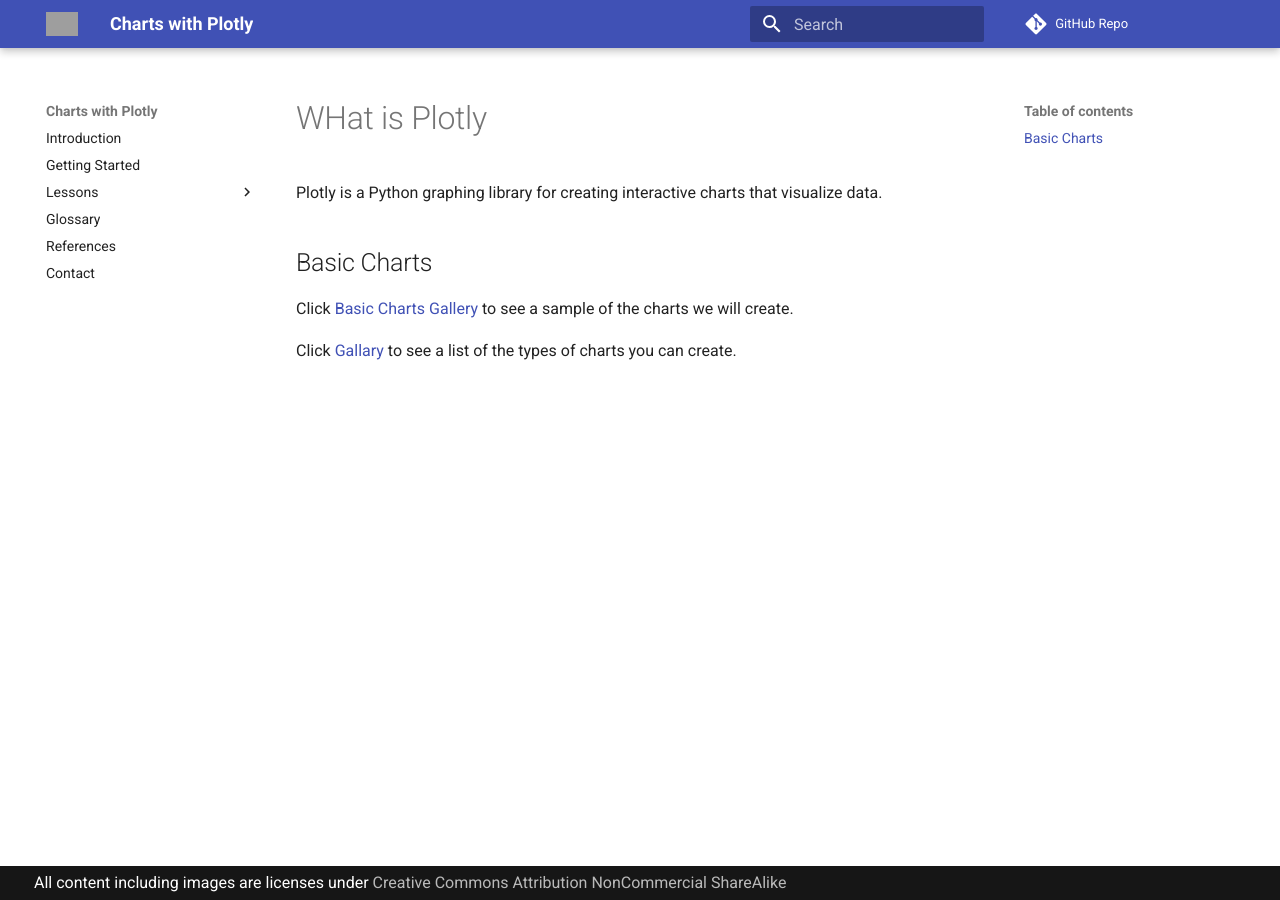
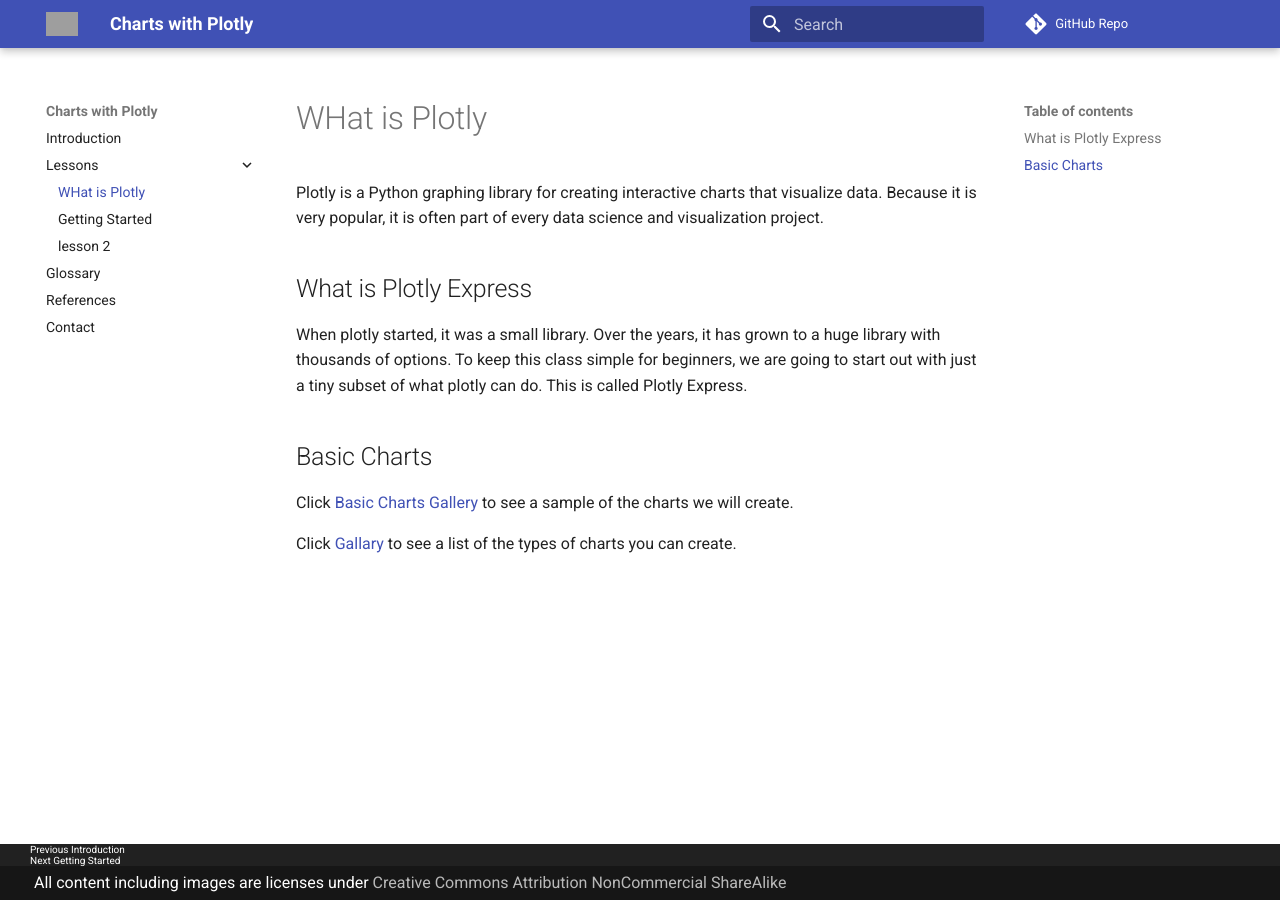
Before and after one commit to CoderDojoTC/plotly, an MkDocs documentation site: the page built from docs/lessons/01-what-is-plotly.md, in a window 1280 px wide. Built offline with MkDocs 1.6.1 and Material for MkDocs 9.7.7, drawn with Linux system fonts in a browser that asks for light colours; comment, search, counter and statistics services are not loaded; grey boxes are pictures that could not be loaded.

Commit message:
updates to markdown content

```diff
--- a/docs/lessons/01-what-is-plotly.md
+++ b/docs/lessons/01-what-is-plotly.md
@@ -1,6 +1,10 @@
 # WHat is Plotly
 
-Plotly is a Python graphing library for creating interactive charts that visualize data.
+Plotly is a Python graphing library for creating interactive charts that visualize data.  Because it is very popular, it is often part of every data science and visualization project.
+
+## What is Plotly Express
+
+When plotly started, it was a small library.  Over the years, it has grown to a huge library with thousands of options.  To keep this class simple for beginners, we are going to start out with just a tiny subset of what plotly can do.  This is called Plotly Express.
 
 ## Basic Charts
 
--- a/mkdocs.yml
+++ b/mkdocs.yml
@@ -1,9 +1,10 @@
 site_name: Charts with Plotly
 nav:
   - Introduction: index.md
-  - Getting Started: getting-started.md
+
   - Lessons:
-    - lesson 1: 01-lesson.md
+    - WHat is Plotly: lessons/01-what-is-plotly.md
+    - Getting Started: lessons/02-getting-started.md
     - lesson 2: 02-lesson.md
   - Glossary: glossary.md
   - References: references.md
```
Also changed, not shown: README.md (+10 -0 lines), docs/lessons/02-getting-started.md (+1 -1 lines).
